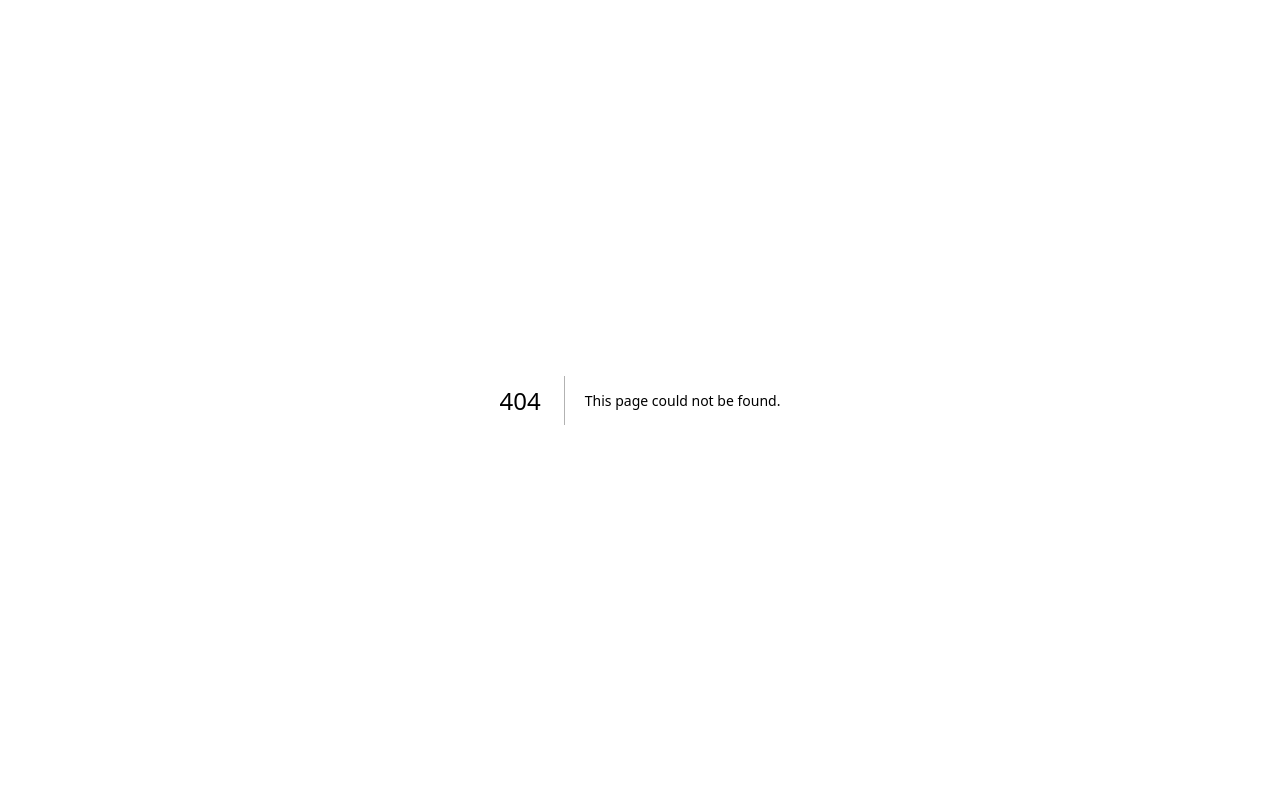
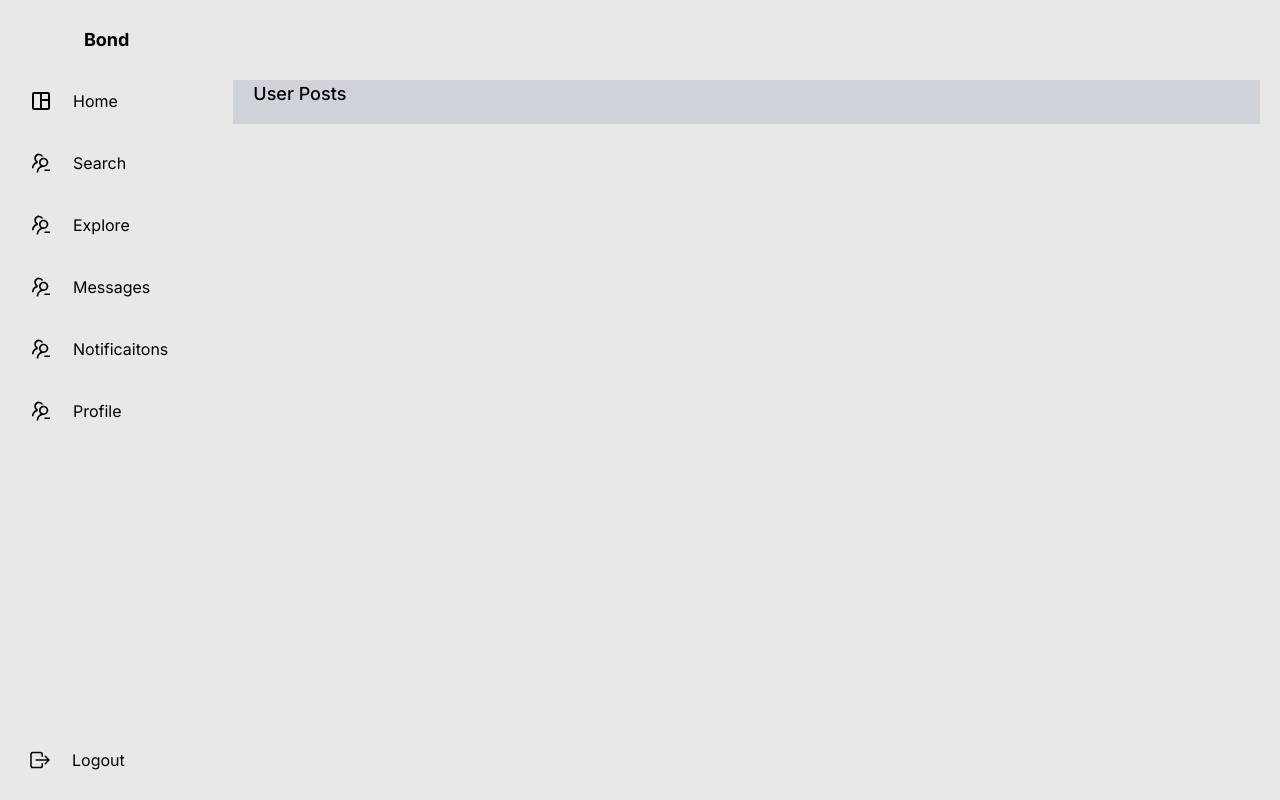
Before and after one commit to NwekeMaxwell/bond, a Next.js app in the folder bond-frontend/: page /social/profile in a window 1280 px wide. Before the commit this address had no page. Built offline with nearby package versions, Linux system fonts and the light colour scheme.

Commit message:
Added the social application models

```diff
--- a/bond-frontend/app/(social)/layout.tsx
+++ b/bond-frontend/app/(social)/social/layout.tsx
@@ -1,6 +1,6 @@
 import type { Metadata } from 'next';
 import { Inter } from 'next/font/google';
-// import './globals.css';
+import Admin_Nav from './social-components/Nav';
 
 const inter = Inter({ subsets: ['latin'] });
 
@@ -15,8 +15,11 @@ export default function RootLayout({
   children: React.ReactNode;
 }) {
   return (
-    <html lang='en'>
-      <body className={inter.className}>{children}</body>
-    </html>
+    <main className='w-full bg-[#E8E8E6]'>
+      <div className='w-full grid grid-cols-1 md:grid-cols-6 md:max-h-[100vh] md:overflow-hidden'>
+        <Admin_Nav />
+        {children}
+      </div>
+    </main>
   );
 }
--- a/bond-frontend/app/(social)/social/page.tsx
+++ b/bond-frontend/app/(social)/social/page.tsx
@@ -1,99 +1,10 @@
-import join_us from '../../../public/Account-assets/join-us.jpg';
-import Image from 'next/image';
+'use client';
+import Right_panel_dashboard from './social-components/Right-panel-dashboard';
 
 export default function page() {
   return (
-    <main className='w-full bg-[#D7D5D3]'>
-      <section className='w-full grid grid-cols-1 md:grid-cols-2 md:h-[100vh] overflow-hidden relative text-sm'>
-        <div className='h-[100vh]'>
-          <Image src={join_us} alt='join us' className='object-cover' />
-        </div>
-        <div className='w-full h-full pt-20 px-10'>
-          <h1 className='font-medium text-5xl text-black mb-10'>Bond</h1>
-          <p className='font-medium text-2xl mb-10'>
-            Refister with your e-mail
-          </p>
-          <form>
-            {/* Name */}
-            <div className='grid grid-cols-1 md:grid-cols-2 gap-5 '>
-              {/* first name */}
-              <div className='flex flex-col'>
-                <label htmlFor='firstname' className='text-gray-400 mb-2'>
-                  FIRSTNAME (*)
-                </label>
-                <input
-                  type='text'
-                  id='firstname'
-                  className='bg-[#D7D5D3] border-b border-black focus:outline-none px-5 pb-1'
-                  placeholder='Enter your firstname'
-                />
-              </div>
-              {/* repeat password */}
-              <div className='flex flex-col'>
-                <label htmlFor='lastname' className='text-gray-400 mb-2'>
-                  LASTNAME (*)
-                </label>
-                <input
-                  type='text'
-                  id='lastname'
-                  className='bg-[#D7D5D3] border-b border-black focus:outline-none px-5 pb-1'
-                  placeholder='Enter your lastname'
-                />
-              </div>
-            </div>
-            {/* Username */}
-            <div className='flex flex-col mb-5 mt-5'>
-              <label htmlFor='username' className='text-gray-400 mb-2'>
-                USERNAME (*)
-              </label>
-              <input
-                type='text'
-                id='username'
-                className='bg-[#D7D5D3] border-b border-black focus:outline-none px-5 pb-1'
-                placeholder='Enter your username'
-              />
-            </div>
-            {/* Username */}
-            <div className='flex flex-col'>
-              <label htmlFor='email' className='text-gray-400 mb-2'>
-                EMAIL (*)
-              </label>
-              <input
-                type='email'
-                id='email'
-                className='bg-[#D7D5D3] border-b border-black focus:outline-none px-5 pb-1'
-                placeholder='Enter your email'
-              />
-            </div>
-            <div className='grid grid-cols-1 md:grid-cols-2 gap-5 mt-5'>
-              {/* password */}
-              <div className='flex flex-col'>
-                <label htmlFor='password' className='text-gray-400 mb-2'>
-                  PASSWORD (*)
-                </label>
-                <input
-                  type='password'
-                  id='password'
-                  className='bg-[#D7D5D3] border-b border-black focus:outline-none px-5 pb-1'
-                  placeholder='Enter your email'
-                />
-              </div>
-              {/* repeat password */}
-              <div className='flex flex-col'>
-                <label htmlFor='repeat-password' className='text-gray-400 mb-2'>
-                  REPEAT PASSWORD (*)
-                </label>
-                <input
-                  type='password'
-                  id='repeat-password'
-                  className='bg-[#D7D5D3] border-b border-black focus:outline-none px-5 pb-1'
-                  placeholder='Enter your email'
-                />
-              </div>
-            </div>
-          </form>
-        </div>
-      </section>
-    </main>
+    <section className='w-full bg-primary md:col-span-5 max-h-[100vh] md:grid md:grid-rows-[(10vh_1fr)]'>
+      <Right_panel_dashboard />
+    </section>
   );
 }
--- /dev/null
+++ b/bond-frontend/app/(social)/social/profile/page.tsx
@@ -0,0 +1,13 @@
+'use client';
+
+import { notFound, redirect } from 'next/navigation';
+// import Right_panel_dashboard from '../../social-components/Right-panel-dashboard';
+import Right_panel_dashboard from '../social-components/Right-panel-dashboard';
+
+export default function page() {
+  return (
+    <section className='w-full bg-primary md:col-span-5 max-h-[100vh] md:grid md:grid-rows-[(10vh_1fr)]'>
+      <Right_panel_dashboard />
+    </section>
+  );
+}
--- /dev/null
+++ b/bond-frontend/app/(social)/social/social-components/LargeScreen_panelDash.tsx
@@ -0,0 +1,21 @@
+'use client';
+
+
+export default function LargeScreen_panelDash() {
+  return (
+    <section className={`col-span-5 max-h-[100vh] hidden md:grid bg-[#E8E8E6]`}>
+      <div className='w-full h-full overflow-y-scroll' id='transactions'>
+        {/* Profile*/}
+        <div className='w-full grid grid-cols-3 gap-x-5 p-5'></div>
+
+        {/* User Posts */}
+        <div className='w-full pt-10 px-5 h-full'>
+          <div className='w-full grid grid-cols-10 px-5 bg-[#D0D4DA] h-[44px] font-medium text-lg'>
+            User Posts
+          </div>
+          <div className='w-full h-full pb-20' id='transactions'></div>
+        </div>
+      </div>
+    </section>
+  );
+}
--- /dev/null
+++ b/bond-frontend/app/(social)/social/social-components/Nav.tsx
@@ -0,0 +1,64 @@
+'use client';
+import { MdOutlineSpaceDashboard } from 'react-icons/md';
+import { AiOutlineUsergroupDelete } from 'react-icons/ai';
+import { IoLogOutOutline } from 'react-icons/io5';
+import Link from 'next/link';
+
+export default function Admin_Nav() {
+  return (
+    <section className='hidden md:flex flex-col bg-[#E8E8E6] px-5 h-[100vh] relative'>
+      <Link href={'/'}>
+        <div className='text-lg font-bold text-secondary h-[10vh] flex justify-center items-center'>
+          <h1>Bond</h1>
+        </div>
+      </Link>
+      <ul className='w-full '>
+        <Link href='/admin'>
+          <li
+            className={`w-full flex items-center cursor-pointer border border-secondary p-2`}
+          >
+            <MdOutlineSpaceDashboard className='mr-5 text-2xl' />
+            <p>Home</p>
+          </li>
+        </Link>
+        <Link href='/admin/property'>
+          <li
+            className={`w-full flex items-center cursor-pointer mt-5 p-2 border border-secondary`}
+          >
+            <AiOutlineUsergroupDelete className='mr-5 text-2xl' />
+            <p>Search</p>
+          </li>
+        </Link>
+        <li
+          className={`w-full flex items-center cursor-pointer mt-5 p-2 border border-secondary`}
+        >
+          <AiOutlineUsergroupDelete className='mr-5 text-2xl' />
+          <p>Explore</p>
+        </li>
+        <li
+          className={`w-full flex items-center cursor-pointer mt-5 p-2 border border-secondary`}
+        >
+          <AiOutlineUsergroupDelete className='mr-5 text-2xl' />
+          <p>Messages</p>
+        </li>
+        <li
+          className={`w-full flex items-center cursor-pointer mt-5 p-2 border border-secondary`}
+        >
+          <AiOutlineUsergroupDelete className='mr-5 text-2xl' />
+          <p>Notificaitons</p>
+        </li>
+        <li
+          className={`w-full flex items-center cursor-pointer mt-5 p-2 border border-secondary`}
+        >
+          <AiOutlineUsergroupDelete className='mr-5 text-2xl' />
+          <p>Profile</p>
+        </li>
+
+        <li className='absolute bottom-0 w-full flex items-center cursor-pointer my-5 p-2'>
+          <IoLogOutOutline className='mr-5 text-2xl' />
+          <p>Logout</p>
+        </li>
+      </ul>
+    </section>
+  );
+}
--- /dev/null
+++ b/bond-frontend/app/(social)/social/social-components/Right-panel-dashboard.tsx
@@ -0,0 +1,11 @@
+import LargeScreen_panelDash from './LargeScreen_panelDash';
+import SmallScreen_panelDash from './SmallScreen_panelDash';
+
+export default function Right_panel_dashboard() {
+  return (
+    <>
+      <LargeScreen_panelDash />
+      <SmallScreen_panelDash />
+    </>
+  );
+}
--- /dev/null
+++ b/bond-frontend/app/(social)/social/social-components/SmallScreen_panelDash.tsx
@@ -0,0 +1,29 @@
+'use client';
+
+export default function SmallScreen_panelDash() {
+  return (
+    <>
+      <section className='w-full max-h-[100vh] md:hidden '>
+        {/* Recent Activities */}
+        <div className='w-full px-5 mt-5 flex justify-between items-center'>
+          <div>
+            <h1>Bold</h1>
+          </div>
+        </div>
+        {/* Profile */}
+        <div className='w-full grid grid-cols-1 gap-y-5 p-5'>Profile</div>
+
+        {/* User post */}
+        <div className='w-full pt-10 px-5 h-full overflow-hidden'>
+          <div className='w-full grid grid-cols-7 px-5 bg-[#D0D4DA] h-[44px] font-medium text-lg'>
+            User Posts
+          </div>
+          <div
+            className='w-full h-full overflow-y-scroll pb-20'
+            id='transactions'
+          ></div>
+        </div>
+      </section>
+    </>
+  );
+}
```
